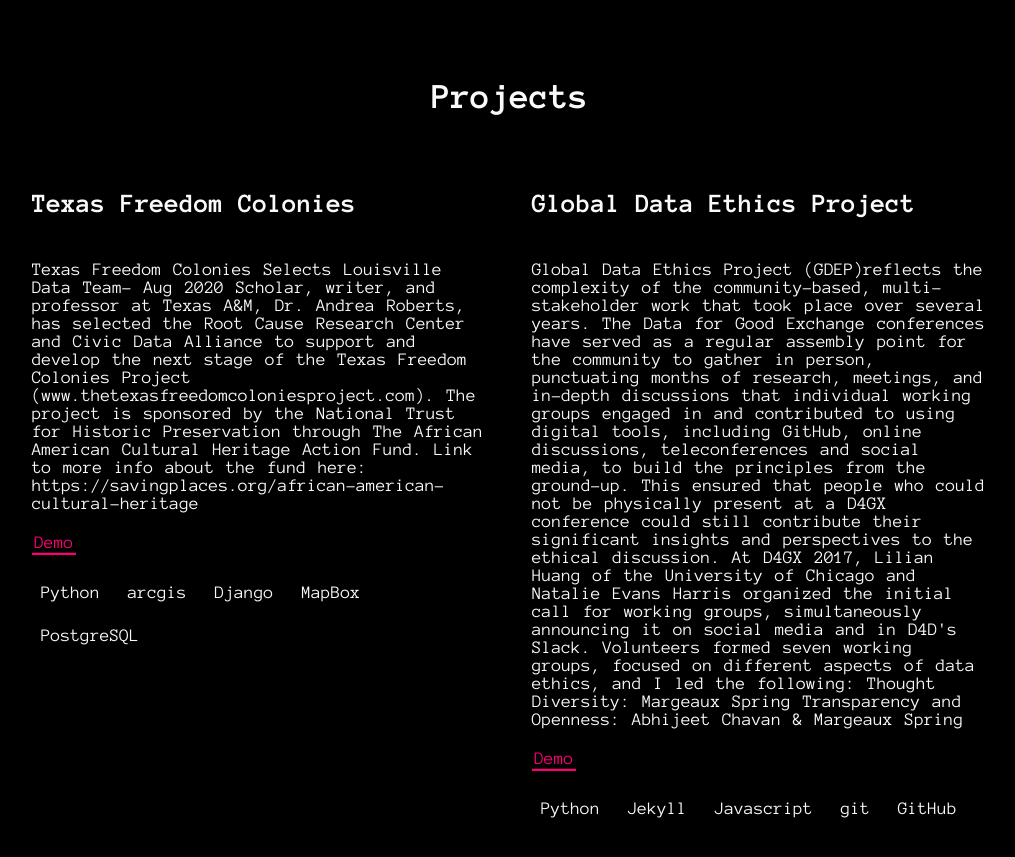
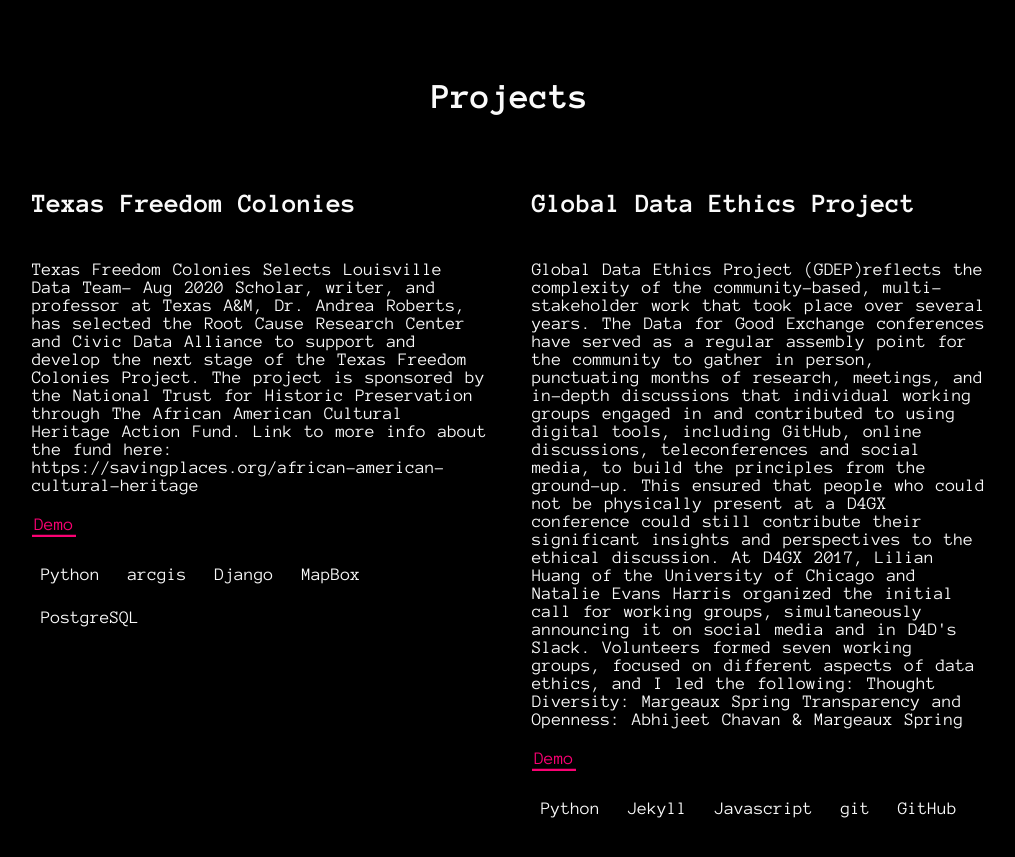
Before and after one commit to cheapwebmonkey/portfolio, a Jekyll site: the page built from index.html, in a window 1280 px wide and 900 px high, scrolled down 4043 px. Shown: the top 857 px of the window, without its empty margins (130-1145 px from the left). Built offline with Jekyll 4.4.1, drawn with Linux system fonts in a browser that asks for light colours.

Commit message:
fixes dang typo

```diff
--- a/_data/projects.yml
+++ b/_data/projects.yml
@@ -15,7 +15,7 @@
 
 - name: Texas Freedom Colonies
   descr: "Texas Freedom Colonies Selects Louisville Data Team- Aug 2020
-Scholar, writer, and professor at Texas A&M, Dr. Andrea Roberts, has selected the Root Cause Research Center and Civic Data Alliance to support and develop the next stage of the Texas Freedom Colonies Project (www.thetexasfreedomcoloniesproject.com). The project is sponsored by the National Trust for Historic Preservation through The African American Cultural Heritage Action Fund. Link to more info about the fund here: https://savingplaces.org/african-american-cultural-heritage"
+Scholar, writer, and professor at Texas A&M, Dr. Andrea Roberts, has selected the Root Cause Research Center and Civic Data Alliance to support and develop the next stage of the Texas Freedom Colonies Project. The project is sponsored by the National Trust for Historic Preservation through The African American Cultural Heritage Action Fund. Link to more info about the fund here: https://savingplaces.org/african-american-cultural-heritage"
   demo: http://www.thetexasfreedomcoloniesproject.com
   tags:
     - tag: Python
```
